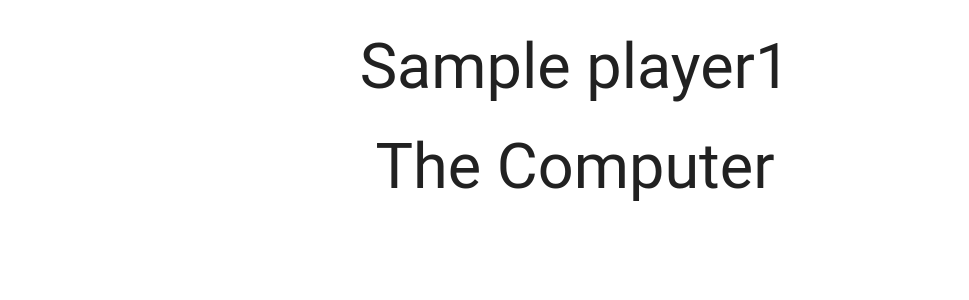
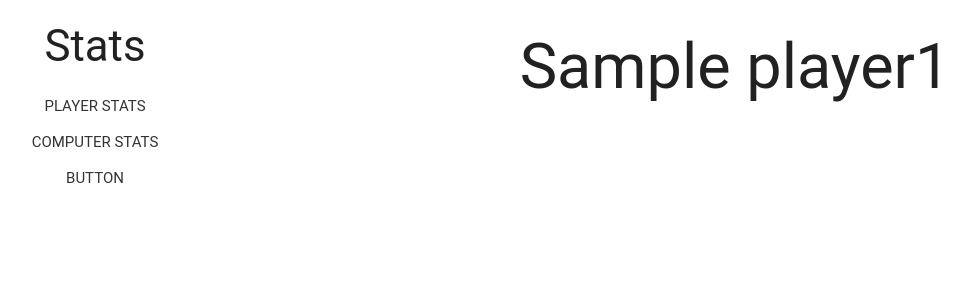
Before and after one commit to michaellor/php-advanced-rock-paper-scissors, a PHP site: template views/stats.html.twig in a window 1280 px wide. Shown: the top 300 px of the page, without its empty margins (65-1034 px from the left). Run offline with PHP 8.4, Linux system fonts and the light colour scheme; the template is opened without the code that fills it: most values are stand-ins (such as "Sample title", 1, 10 or a date in 2020); some libraries are stand-ins or nearby versions; some web fonts are replaced.

Commit message:
add toggle between player and computer to stats page

```diff
--- a/app/app.php
+++ b/app/app.php
@@ -265,11 +265,11 @@
         return $app['twig']->render('stats.html.twig', array(
                 'chart' => array(
                         'id' => $_SESSION['player_one']['id'],
-                        'target' => 'chart_div'
+                        'target' => 'chart_div_player'
                 ),
                 'chart2' => array(
                         'id' => $_SESSION['player_two']['id'],
-                        'target' => 'chart_div2'
+                        'target' => 'chart_div_computer'
                 ),
                 'player1' => $_SESSION['player_one'],
                 'navbar' => array(
--- /dev/null
+++ b/views/includes/js/stats.js.twig
@@ -0,0 +1,8 @@
+<script type="text/javascript">
+  $(document).ready(function() {
+    $('#player').click(function() {
+      $('.chart_div_player').show();
+      $('.chart_div_computer').hide();
+    });
+  });
+</script>
--- a/views/stats.html.twig
+++ b/views/stats.html.twig
@@ -2,15 +2,33 @@
   <head>
     {% include './includes/header.html.twig' %}
     {% include './includes/googleChart.html.twig' %}
+    {% include './includes/js/stats.js.twig' %}
   </head>
 
   <body>
     {% include '/includes/navbar.html.twig' %}
-      <h1 class="center">{{ player1.name }}</h1>
-      <!--Div that will hold the column chart-->
-      <div id="chart_div"></div>
-      <h1 class="center">The Computer</h1>
-      <!--Div that will hold the column chart-->
-      <div id="chart_div2"></div>
+    <div class="row">
+
+      <div class="col s3 left">
+        <h3>Stats</h3>
+        <a class="waves-effect waves-teal btn-flat" id='player_stats'>Player Stats</a>
+        <a class="waves-effect waves-teal btn-flat" id='computer_stats'>Computer Stats</a>
+        <a class="waves-effect waves-teal btn-flat">Button</a>
+
+      </div>
+
+      <div class="col s9 right">
+        <div id="player">
+          <h1 class="center">{{ player1.name }}</h1>
+          <div id="chart_div_player"></div>
+        </div>
+        <div id="computer">
+          <h1 class="center">The Computer</h1>
+          <div id="chart_div_computer"></div>
+        </div>
+      </div>
+
+    </div>
+
   </body>
 </html>
--- a/web/js/scripts.js
+++ b/web/js/scripts.js
@@ -1,3 +1,20 @@
 $(document).ready(function() {
-    $('select').material_select();
+  // Needed for material design to work
+  $('select').material_select();
+
+  // Stats page function
+  $('#computer').hide();
+
+  $('#player_stats').click(function() {
+    console.log("Triggered Click Callback!");
+    $('#player').show();
+    $('#computer').hide();
+  });
+
+  $('#computer_stats').click(function() {
+    console.log("Triggered Click Callback!");
+    $('#player').hide();
+    $('#computer').show();
+  });
+
 });
```
